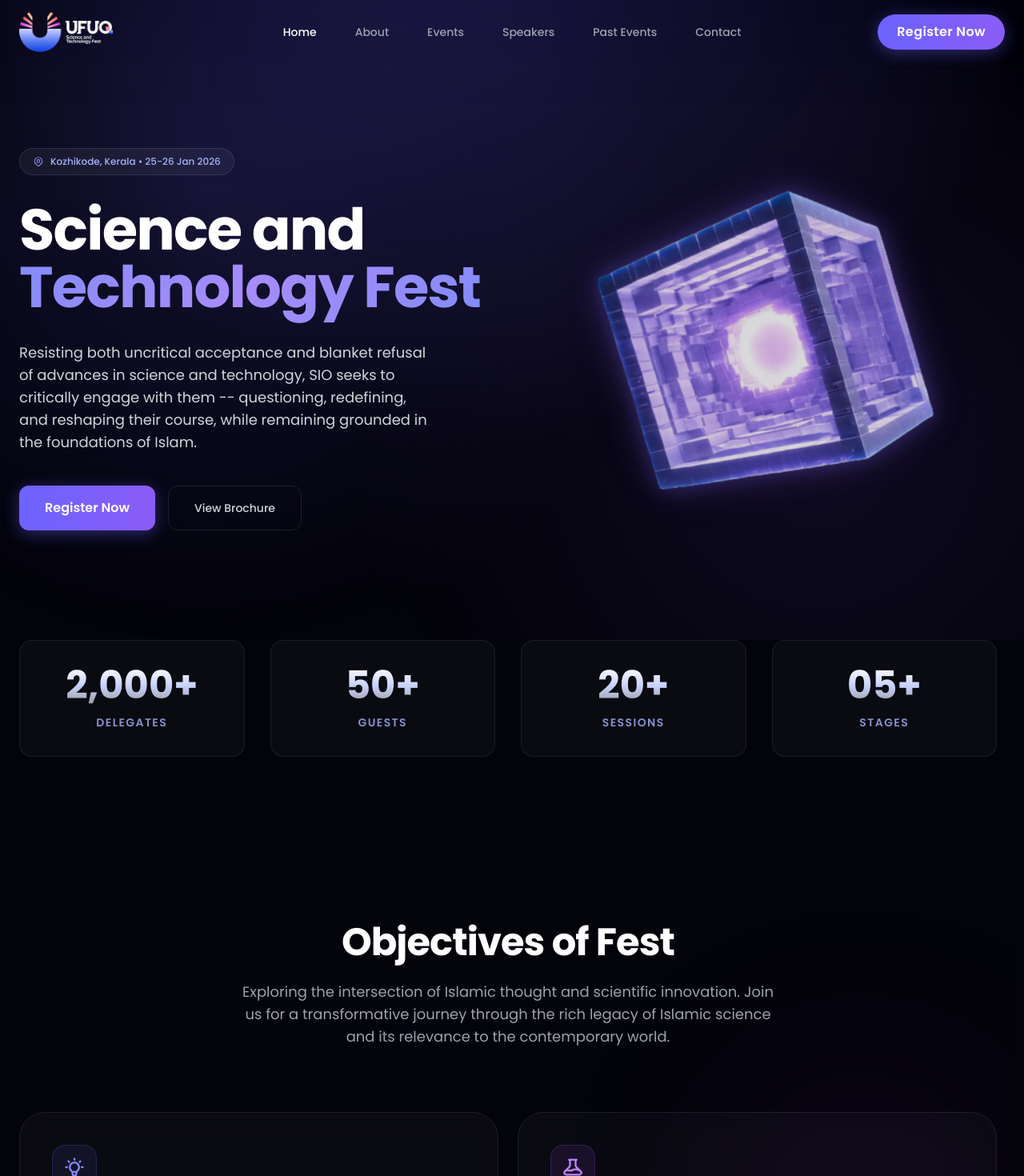
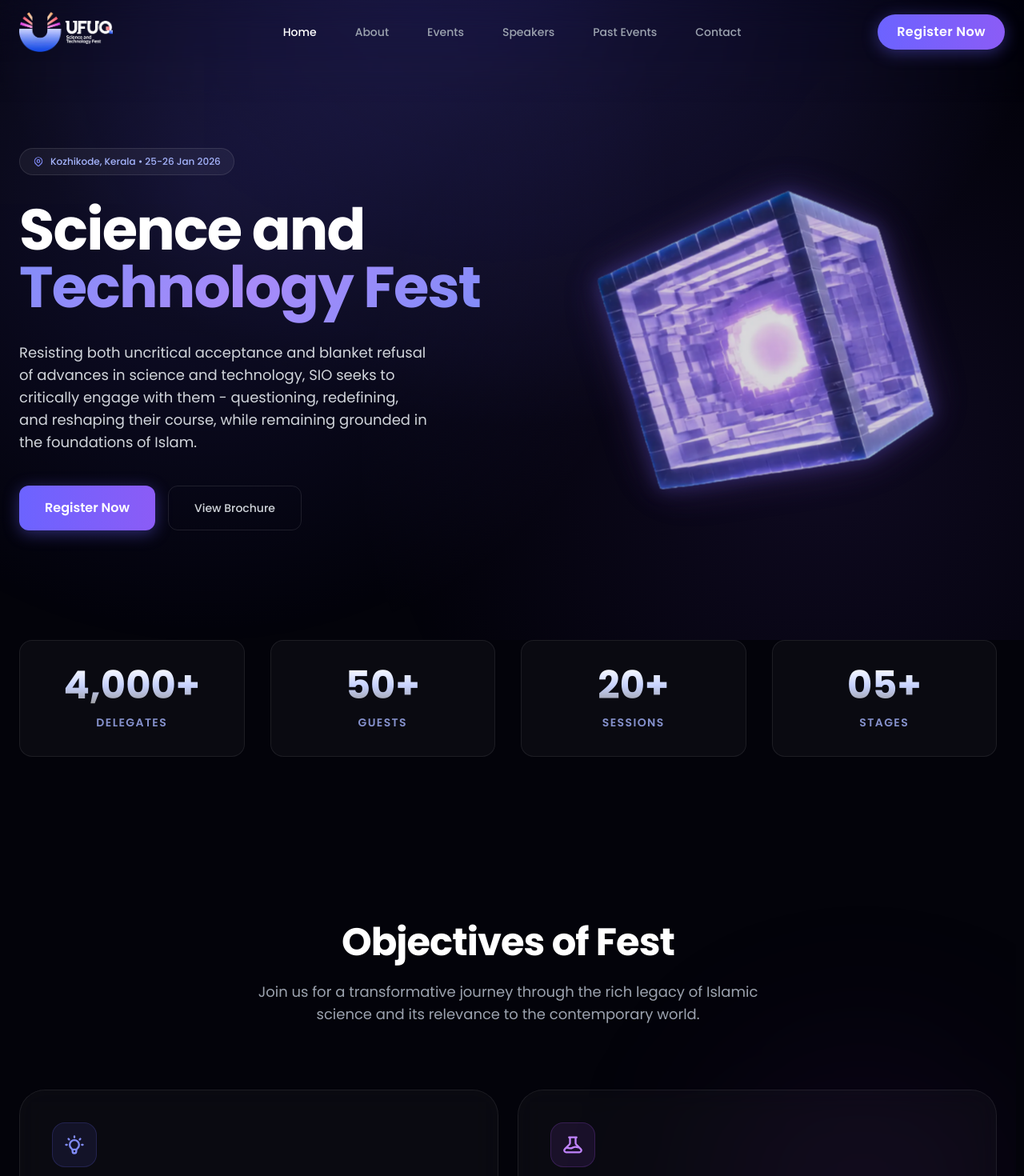
Before and after one commit to developersiokerala/ufuq-website-v2, a React (Vite) app: page / in a window 1280 px wide. Shown: the top 1470 px of the page at 80% size. Built offline with nearby package versions, Linux system fonts and the light colour scheme.

Commit message:
updates, favicon, texts, etc

```diff
--- a/index.html
+++ b/index.html
@@ -2,6 +2,8 @@
 <html lang="en" class="scroll-smooth">
 <head>
   <meta charset="UTF-8" />
+  <link rel="icon" type="image/svg+xml" href="public/favicon.ico" />
+
   <meta name="viewport" content="width=device-width, initial-scale=1.0" />
   <meta name="description" content="UFUQ 2026 Science & Technology Fest - Exploring the intersection of Islamic thought and scientific innovation. Join us in Kozhikode, Kerala on 25-26 Jan 2026." />
   <meta name="keywords" content="UFUQ, Science Fest, Technology Fest, Islamic Science, Kozhikode, Kerala, 2026" />
--- a/src/components/Footer.jsx
+++ b/src/components/Footer.jsx
@@ -128,7 +128,7 @@ const Footer = () => {
                 {/* Social Media Icons */}
                 <div className="flex gap-4">
                   <a
-                    href="#"
+                    href="https://www.facebook.com/share/1AVfQw4owP/"
                     className="w-8 h-8 flex items-center justify-center rounded-full bg-white/5 hover:bg-indigo-500/20 text-white hover:text-indigo-400 transition-all focus:outline-none focus:ring-2 focus:ring-indigo-500"
                     aria-label="Facebook"
                   >
@@ -146,7 +146,7 @@ const Footer = () => {
                     </svg>
                   </a>
                   <a
-                    href="#"
+                    href="https://www.instagram.com/ufuq.stf?igsh=MXUyYWVtaXRubWJudw=="
                     className="w-8 h-8 flex items-center justify-center rounded-full bg-white/5 hover:bg-indigo-500/20 text-white hover:text-indigo-400 transition-all focus:outline-none focus:ring-2 focus:ring-indigo-500"
                     aria-label="Instagram"
                   >
--- a/src/components/Hero.jsx
+++ b/src/components/Hero.jsx
@@ -547,7 +547,7 @@ const Hero = () => {
               <span className="gradient-text">Technology Fest</span>
             </h1>
             <p className="text-base md:text-lg text-gray-300 mb-10 max-w-lg leading-relaxed">
-              Resisting both uncritical acceptance and blanket refusal of advances in science and technology, SIO seeks to critically engage with them -- questioning, redefining, and reshaping their course, while remaining grounded in the foundations of Islam.
+              Resisting both uncritical acceptance and blanket refusal of advances in science and technology, SIO seeks to critically engage with them - questioning, redefining, and reshaping their course, while remaining grounded in the foundations of Islam.
             </p>
             <div className="flex flex-col sm:flex-row gap-4">
               <a href="https://ufuqstfsiokerala.eventhex.ai/#tickets" target="_blank" rel="noopener noreferrer" className="btn-primary px-8 py-4 rounded-xl font-semibold text-center focus:outline-none focus:ring-2 focus:ring-indigo-500 focus:ring-offset-2 focus:ring-offset-[#03030a]" aria-label="Register for UFUQ 2026">Register Now</a>
--- a/src/components/Objectives.jsx
+++ b/src/components/Objectives.jsx
@@ -60,7 +60,7 @@ const Objectives = () => {
 
       <div ref={sectionRef} className="text-center mb-20 reveal">
         <h2 className="text-3xl md:text-5xl font-bold mb-6">Objectives of Fest</h2>
-        <p className="text-gray-400 max-w-2xl mx-auto text-lg">Exploring the intersection of Islamic thought and scientific innovation. Join us for a transformative journey through the rich legacy of Islamic science and its relevance to the contemporary world.</p>
+        <p className="text-gray-400 max-w-2xl mx-auto text-lg">Join us for a transformative journey through the rich legacy of Islamic science and its relevance to the contemporary world.</p>
       </div>
 
       <div className="grid grid-cols-1 md:grid-cols-2 gap-6">
--- a/src/components/Speakers.jsx
+++ b/src/components/Speakers.jsx
@@ -159,7 +159,7 @@ const Speakers = () => {
 
       <div ref={headerRef} className="text-center mb-16 reveal">
         <h2 className="text-3xl md:text-5xl font-bold mb-4">Speakers</h2>
-        <p className="text-gray-400 max-w-2xl mx-auto text-lg">Learn from industry leaders and renowned researchers shaping the future of science.</p>
+        <p className="text-gray-400 max-w-2xl mx-auto text-lg">Learn from industry leaders and renowned researchers reimagining the conventional paradigms of Modern Science.</p>
       </div>
 
       {/* Mobile: Horizontal Scrollable Carousel */}
--- a/src/components/Stats.jsx
+++ b/src/components/Stats.jsx
@@ -5,7 +5,7 @@ const Stats = () => {
   const ref = useReveal()
 
   const stats = [
-    { value: '2,000+', label: 'Delegates' },
+    { value: '4,000+', label: 'Delegates' },
     { value: '50+', label: 'Guests' },
     { value: '20+', label: 'Sessions' },
     { value: '05+', label: 'Stages' },
--- a/vite.config.js
+++ b/vite.config.js
@@ -4,7 +4,7 @@ import react from '@vitejs/plugin-react'
 // https://vitejs.dev/config/
 export default defineConfig({
   plugins: [react()],
-  base: '/ufuq-landing-page/',
+  base: '/',
   build: {
     rollupOptions: {
       output: {
```
Also changed, not shown: 1 other file (tests, documents, lock files or other folders).
